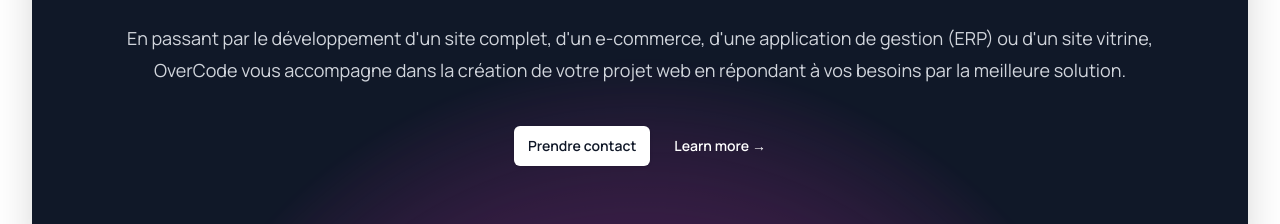
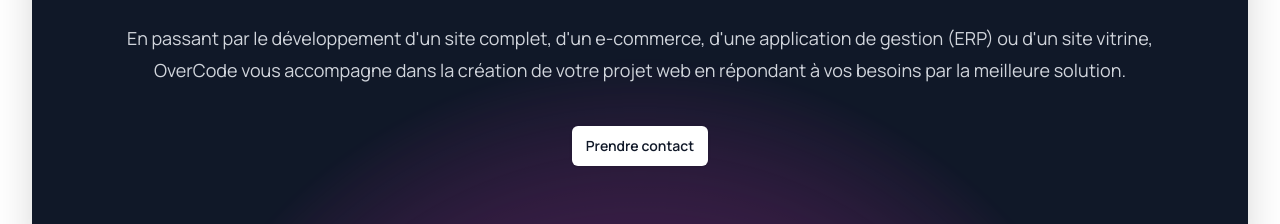
Before and after one commit to OverCodeFR/new-overcode.fr, a Next.js app: page / in a window 1280 px wide. Shown: the part 2061-2285 px from the top of the page. Built offline with nearby package versions, Linux system fonts and the light colour scheme.

Commit message:
ok for cta section

```diff
--- a/src/app/components/CTASection.tsx
+++ b/src/app/components/CTASection.tsx
@@ -16,9 +16,6 @@
                             className="rounded-md bg-white px-3.5 py-2.5 text-sm font-semibold text-gray-900 shadow-sm hover:bg-gray-100 focus-visible:outline focus-visible:outline-2 focus-visible:outline-offset-2 focus-visible:outline-white"
                         >
                             Prendre contact
-                        </a>
-                        <a href="#" className="text-sm/6 font-semibold text-white">
-                            Learn more <span aria-hidden="true">→</span>
                         </a>
                     </div>
                     <svg
```
